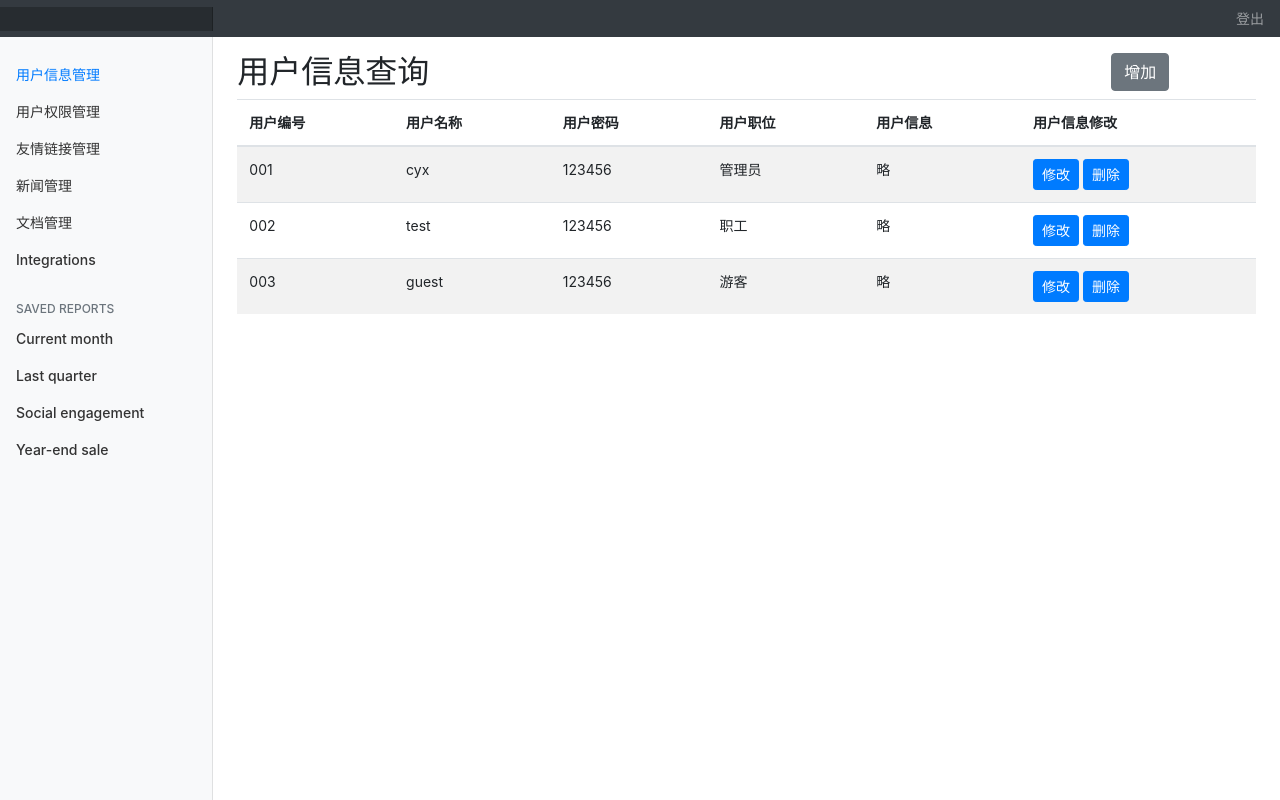
After one commit to cyx2016/graduation-project-front-end, a web app: page /resources/templates/adminHomePage.html in a window 1280 px wide. The commit adds this page. Run offline with its HTML, style and script files only (its server is not run), Linux system fonts and the light colour scheme; data that the repository does not hold is empty.

Commit message:
管理员后台页面初步形成待完成

```diff
--- a/resources/example/day_01.html
+++ b/resources/example/day_01.html
@@ -17,5 +17,10 @@
         <P class="lead">快点学完好<small>做</small><mark>毕设</mark>呀<del>???</del></P>
         <s>无用文本</s>
     </div>
+    <div class="col-md-6 ml-sm-auto col-lg-8">
+        <p class="text-left h2">用户信息查询1</p>
+    </div>
+    <div class="col-md-3 ml-sm-auto col-lg-2">
+        <button type="button-right" class="btn btn-secondary">增加</button></div>
 </body>
 </html>
--- /dev/null
+++ b/resources/static/css/single/dashboard.css
@@ -0,0 +1,93 @@
+body {
+  font-size: .875rem;
+}
+
+.feather {
+  width: 16px;
+  height: 16px;
+  vertical-align: text-bottom;
+}
+
+/*
+ * Sidebar
+ */
+
+.sidebar {
+  position: fixed;
+  top: 0;
+  bottom: 0;
+  left: 0;
+  z-index: 100; /* Behind the navbar */
+  padding: 0;
+  box-shadow: inset -1px 0 0 rgba(0, 0, 0, .1);
+}
+
+.sidebar-sticky {
+  position: -webkit-sticky;
+  position: sticky;
+  top: 48px; /* Height of navbar */
+  height: calc(100vh - 48px);
+  padding-top: .5rem;
+  overflow-x: hidden;
+  overflow-y: auto; /* Scrollable contents if viewport is shorter than content. */
+}
+
+.sidebar .nav-link {
+  font-weight: 500;
+  color: #333;
+}
+
+.sidebar .nav-link .feather {
+  margin-right: 4px;
+  color: #999;
+}
+
+.sidebar .nav-link.active {
+  color: #007bff;
+}
+
+.sidebar .nav-link:hover .feather,
+.sidebar .nav-link.active .feather {
+  color: inherit;
+}
+
+.sidebar-heading {
+  font-size: .75rem;
+  text-transform: uppercase;
+}
+
+/*
+ * Navbar
+ */
+
+.navbar-brand {
+  padding-top: .75rem;
+  padding-bottom: .75rem;
+  font-size: 1rem;
+  background-color: rgba(0, 0, 0, .25);
+  box-shadow: inset -1px 0 0 rgba(0, 0, 0, .25);
+}
+
+.navbar .form-control {
+  padding: .75rem 1rem;
+  border-width: 0;
+  border-radius: 0;
+}
+
+.form-control-dark {
+  color: #fff;
+  background-color: rgba(255, 255, 255, .1);
+  border-color: rgba(255, 255, 255, .1);
+}
+
+.form-control-dark:focus {
+  border-color: transparent;
+  box-shadow: 0 0 0 3px rgba(255, 255, 255, .25);
+}
+
+/*
+ * Utilities
+ */
+
+.border-top { border-top: 1px solid #e5e5e5; }
+.border-bottom { border-bottom: 1px solid #e5e5e5; }
--- /dev/null
+++ b/resources/templates/adminHomePage.html
@@ -0,0 +1,190 @@
+<!DOCTYPE html>
+<html lang="en">
+<head>
+    <meta charset="UTF-8">
+    <title>管理员管理主页</title>
+    <link href="../static/css/bootstrap.min.css" rel="stylesheet">
+    <link rel="stylesheet" href="../static/css/single/dashboard.css">
+    <script src="../static/js/vendor/jquery-slim.min.js"></script>
+    <script>
+        function getParam(name) {
+            var reg = new RegExp("(^|&)" + name + "=([^&]*)(&|$)");
+            var r = window.location.search.substr(1).match(reg);
+            if (r != null)
+                return decodeURI(r[2]);   //对参数进行decodeURI解码
+            return null;
+        }
+
+
+        $(function() {
+            var val1 = getParam("username");
+            var val2 = getParam("password");
+            $('#value1').html(val1);
+            $('#value2').html(val2);
+        });
+    </script>
+</head>
+<body>
+    <!--<div class="container">
+        <div>
+            &lt;!&ndash;<div>
+                <b id="value1"></b>
+            </div>&ndash;&gt;
+            <br/>
+            <div>
+                <b id="value2"></b>
+            </div>
+        </div>
+    </div>-->
+    <nav class="navbar navbar-dark sticky-top bg-dark flex-md-nowrap p-0">
+        <a class="navbar-brand col-sm-3 col-md-2 mr-0" href="#" id="value1"></a>
+
+        <ul class="navbar-nav px-3">
+            <li class="nav-item text-nowrap">
+                <a class="nav-link" href="#">登出</a>
+            </li>
+        </ul>
+    </nav>
+
+    <div class="container-fluid">
+        <div class="row">
+            <nav class="col-md-2 d-none d-md-block bg-light sidebar">
+                <div class="sidebar-sticky">
+                    <ul class="nav flex-column">
+                        <li class="nav-item">
+                            <a class="nav-link active" href="#">
+                                <span data-feather="home"></span>
+                                用户信息管理 <span class="sr-only">(current)</span>
+                            </a>
+                        </li>
+                        <li class="nav-item">
+                            <a class="nav-link" href="#">
+                                <span data-feather="file"></span>
+                                用户权限管理
+                            </a>
+                        </li>
+                        <li class="nav-item">
+                            <a class="nav-link" href="#">
+                                <span data-feather="shopping-cart"></span>
+                               友情链接管理
+                            </a>
+                        </li>
+                        <li class="nav-item">
+                            <a class="nav-link" href="#">
+                                <span data-feather="users"></span>
+                                新闻管理
+                            </a>
+                        </li>
+                        <li class="nav-item">
+                            <a class="nav-link" href="#">
+                                <span data-feather="bar-chart-2"></span>
+                                文档管理
+                            </a>
+                        </li>
+                        <li class="nav-item">
+                            <a class="nav-link" href="#">
+                                <span data-feather="layers"></span>
+                                Integrations
+                            </a>
+                        </li>
+                    </ul>
+
+                    <h6 class="sidebar-heading d-flex justify-content-between align-items-center px-3 mt-4 mb-1 text-muted">
+                        <span>Saved reports</span>
+                        <a class="d-flex align-items-center text-muted" href="#">
+                            <span data-feather="plus-circle"></span>
+                        </a>
+                    </h6>
+                    <ul class="nav flex-column mb-2">
+                        <li class="nav-item">
+                            <a class="nav-link" href="#">
+                                <span data-feather="file-text"></span>
+                                Current month
+                            </a>
+                        </li>
+                        <li class="nav-item">
+                            <a class="nav-link" href="#">
+                                <span data-feather="file-text"></span>
+                                Last quarter
+                            </a>
+                        </li>
+                        <li class="nav-item">
+                            <a class="nav-link" href="#">
+                                <span data-feather="file-text"></span>
+                                Social engagement
+                            </a>
+                        </li>
+                        <li class="nav-item">
+                            <a class="nav-link" href="#">
+                                <span data-feather="file-text"></span>
+                                Year-end sale
+                            </a>
+                        </li>
+                    </ul>
+                </div>
+            </nav>
+
+            <main role="main" class="col-md-9 ml-sm-auto col-lg-10 pt-3 px-4">
+                <div class="row">
+                    <div class="col-md-9 ml-sm-auto col-lg-10">
+                        <h2>用户信息查询</h2>
+                    </div>
+                    <div class="col-md-3 ml-sm-auto col-lg-2">
+                        <button type="button-right" class="btn btn-secondary">增加</button>
+                    </div>
+                </div>
+          <!--      <h2>用户信息查询</h2> <button type="button" class="btn btn-secondary">增加</button>-->
+                <div class="table-responsive">
+                    <table class="table table-striped "><!--table-sm-->
+                        <thead>
+                        <tr>
+                            <th>用户编号</th>
+                            <th>用户名称</th>
+                            <th>用户密码</th>
+                            <th>用户职位</th>
+                            <th>用户信息</th>
+                            <th>用户信息修改</th>
+                        </tr>
+                        </thead>
+                        <tbody>
+                        <tr>
+                            <td>001</td>
+                            <td>cyx</td>
+                            <td>123456</td>
+                            <td>管理员</td>
+                            <td>略</td>
+                            <td>
+                                <button type="button" class="btn btn-primary btn-sm">修改</button>
+                                <button type="button" class="btn btn-primary btn-sm">删除</button>
+                            </td>
+                        </tr>
+                        <tr>
+                            <td>002</td>
+                            <td>test</td>
+                            <td>123456</td>
+                            <td>职工</td>
+                            <td>略</td>
+                            <td>
+                                <button type="button" class="btn btn-primary btn-sm">修改</button>
+                                <button type="button" class="btn btn-primary btn-sm">删除</button>
+                            </td>
+                        </tr>
+                        <tr>
+                            <td>003</td>
+                            <td>guest</td>
+                            <td>123456</td>
+                            <td>游客</td>
+                            <td>略</td>
+                            <td>
+                                <button type="button" class="btn btn-primary btn-sm">修改</button>
+                                <button type="button" class="btn btn-primary btn-sm">删除</button>
+                            </td>
+                        </tr>
+                        </tbody>
+                    </table>
+                </div>
+            </main>
+        </div>
+    </div>
+</body>
+</html>
--- a/resources/templates/login.html
+++ b/resources/templates/login.html
@@ -17,7 +17,7 @@
 </head>
 
 <body class="text-center">
-<form class="form-signin" action="login1" method="post">
+<form class="form-signin" action="adminHomePage.html" method="get"> <!--action="login1" method="post"-->
     <img class="mb-4" src="https://getbootstrap.com/assets/brand/bootstrap-solid.svg" alt="" width="72" height="72">
     <h1 class="h3 mb-3 font-weight-normal">Please sign in</h1>
     <label for="inputEmail"  class="sr-only">Email address</label>
```
